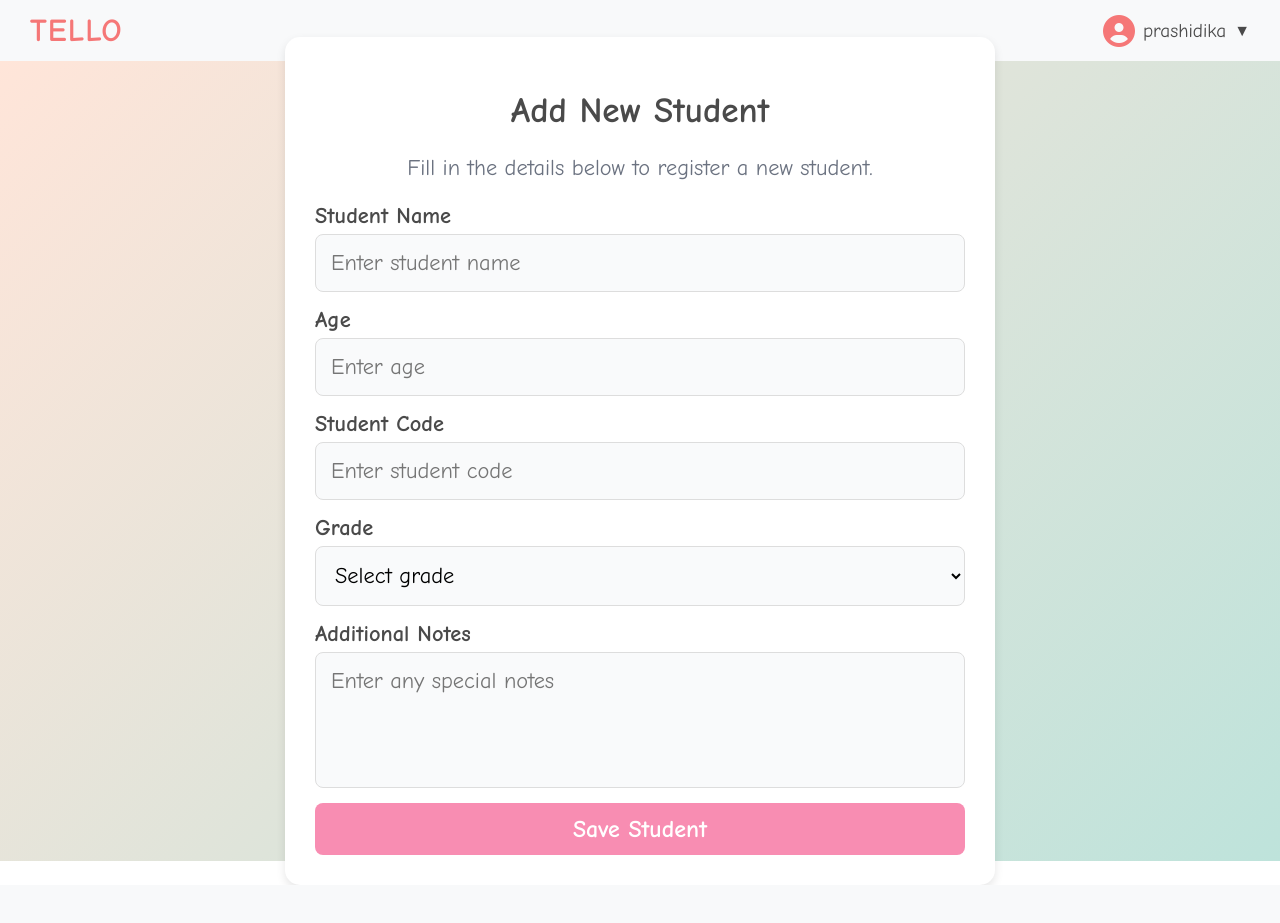
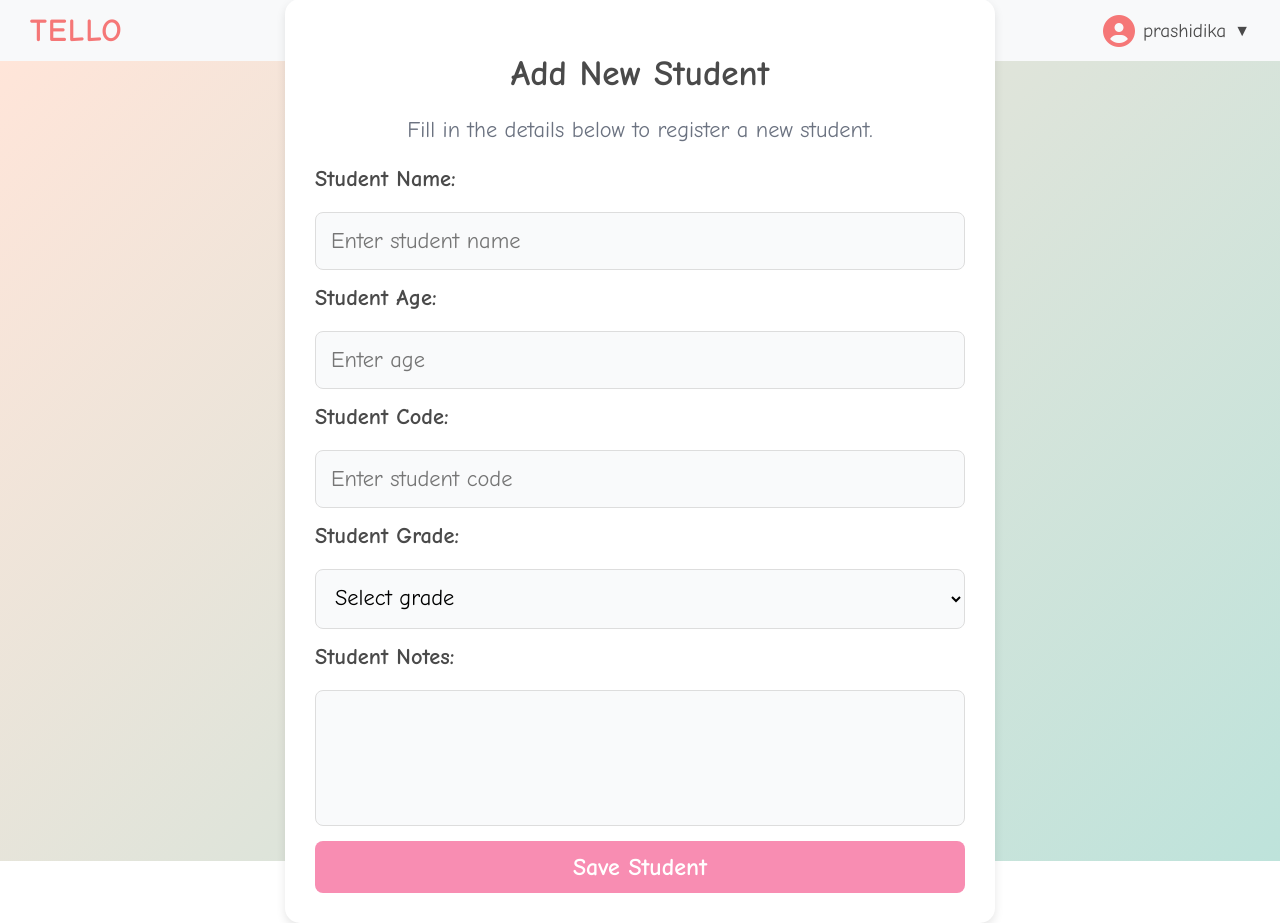
Before and after one commit to prashere/TellO, a Django app: page /add/ in a window 1280 px wide. Before the commit the page ends 861 px from the top, so only its background shows below. Run offline with Django 5.2, Linux system fonts and the light colour scheme; a user stored in the database is signed in; parts of the project's set-up code (start-up, migrations or seed data) failed here and were passed over; some libraries are stand-ins or nearby versions.

Commit message:
feat: final modifications

```diff
--- a/detector_model/head_gaze_emotion_detector.py
+++ b/detector_model/head_gaze_emotion_detector.py
@@ -129,7 +129,7 @@
     def __init__(self, predictor_path):
         self.face_analyzer = FaceAnalyzer(predictor_path)
         self.emotion_analyzer = EmotionAnalyzer()
-        self.cap = cv2.VideoCapture(0)
+        self.cap = cv2.VideoCapture(1)
         self.frame_count = 0
         self.emotion_update_interval = 15  # Run emotion detection every 15 frames
 
--- a/speech_work/speech_recognition.py
+++ b/speech_work/speech_recognition.py
@@ -4,7 +4,7 @@
 import vosk
 import json
 
-MODEL_PATH = "./Resources/vosk-model-small-en-us-0.15"
+MODEL_PATH = "speech_work/Resources/vosk-model-small-en-us-0.15"
 
 if not os.path.exists(MODEL_PATH):
     print("Model folder not found! Make sure you extracted it correctly.")
--- a/speech_work/tts_offline.py
+++ b/speech_work/tts_offline.py
@@ -9,7 +9,8 @@
 engine.setProperty('rate', 200)
 engine.setProperty('volume', 1.0)
 
-text = "Hello! This is a different voice. Today is Sunday and the weather is nice."
+text = "The dog is barking."
 
 engine.say(text)
 engine.runAndWait()
+print("Text-to-speech successfully executed.")
--- a/webapp/tello/models.py
+++ b/webapp/tello/models.py
@@ -89,7 +89,7 @@
     """
     student = models.ForeignKey(
         Student, on_delete=models.CASCADE, related_name="sessions")
-    story_id = models.IntegerField()  # Not a ForeignKey, as requested
+    story_id = models.IntegerField()
     start_time = models.DateTimeField(default=now)
     end_time = models.DateTimeField(null=True, blank=True)
     duration = models.DurationField(null=True, blank=True)  # Auto-calculated
--- a/webapp/tello/templates/student_addition.html
+++ b/webapp/tello/templates/student_addition.html
@@ -4,71 +4,40 @@
 <div class="body-container">
   <div class="form-container">
     <header>
-      <h1>Add New Student</h1>
-      <p>Fill in the details below to register a new student.</p>
+      <h1>{{ is_editing|yesno:"Edit Student,Add New Student" }}</h1>
+      <p>Fill in the details below to {{ is_editing|yesno:"edit the student.,register a new student." }}</p>
     </header>
 
-    <main>
-      <form action="{% url 'add' %}" method="POST">
-        {% csrf_token %}
-        <div class="form-group">
-          <label for="student-name">Student Name</label>
-          <input
-            type="text"
-            id="student-name"
-            name="student_name"
-            placeholder="Enter student name"
-            required
-          />
-        </div>
+    <form action="{% if is_editing %}{% url 'edit_student' student.studentcode %}{% else %}{% url 'add' %}{% endif %}" method="POST">
+      {% csrf_token %}
 
-        <div class="form-group">
-          <label for="student-age">Age</label>
-          <input
-            type="number"
-            id="student-age"
-            name="student_age"
-            placeholder="Enter age"
-            required
-          />
-        </div>
+      <label for="student-name">Student Name:</label>
+      <input type="text" id="student-name" name="student_name" placeholder="Enter student name"
+             value="{{ student.studentname|default_if_none:'' }}" required />
 
-        <div class="form-group">
-          <label for="student-code">Student Code</label>
-          <input
-            type="string"
-            id="student-code"
-            name="student_code"
-            placeholder="Enter student code"
-            required
-          />
-        </div>
+      <label for="student-age">Student Age:</label>
+      <input type="number" id="student-age" name="student_age" placeholder="Enter age"
+             value="{{ student.studentage|default_if_none:'' }}" required />
 
-        <div class="form-group">
-          <label for="student-grade">Grade</label>
-          <select id="student-grade" name="student_grade" required>
-            <option value="" disabled selected>Select grade</option>
-            <option value="Kindergarten">Kindergarten</option>
-            <option value="JKG">JKG</option>
-            <option value="SKG">SKG</option>
-            <option value="1">1</option>
-            <option value="2">2</option>
-          </select>
-        </div>
+      <label for="student-code">Student Code:</label>
+      <input type="text" id="student-code" name="student_code" placeholder="Enter student code"
+             value="{{ student.studentcode|default_if_none:'' }}" {% if is_editing %}readonly{% endif %} required />
 
-        <div class="form-group">
-          <label for="student-notes">Additional Notes</label>
-          <textarea
-            id="student-notes"
-            name="student_notes"
-            rows="4"
-            placeholder="Enter any special notes"
-          ></textarea>
-        </div>
+      <label for="student-grade">Student Grade:</label>
+             <select id="student-grade" name="student_grade" required>
+              <option value="" disabled {% if not student.studentgrade %}selected{% endif %}>Select grade</option>
+              {% for grade in grades %}
+                <option value="{{ grade }}" {% if student.studentgrade == grade %}selected{% endif %}>
+                  {{ grade }}
+                </option>
+              {% endfor %}
+            </select>
 
-        <button type="submit" class="save-btn">Save Student</button>
-      </form>
-    </main>
+      <label for="student-notes">Student Notes:</label>
+      <textarea name="student_notes" rows="4">{{ student.studentnotes|default_if_none:'' }}</textarea>
+
+      <button type="submit" class="save-btn">{{ is_editing|yesno:"Save Changes,Save Student" }}</button>
+    </form>
   </div>
-</div>
+  </div>
 {% endblock %}
--- a/webapp/tello/urls.py
+++ b/webapp/tello/urls.py
@@ -6,6 +6,8 @@
     path("api/teacher-login/", views.teacher_login_api, name="teacher_login_api"),
     path('dashboard/', views.teacher_dashboard, name='dashboard'),
     path('add/', views.add_student, name='add'),
+    path('edit/<str:student_code>/', views.edit_student, name='edit_student'),
+    path('delete/<str:student_code>/', views.delete_student, name='delete_student'),
     path('report/', views.report, name='home'),
     path('reports/<int:report_id>/', views.report_detail, name='report_detail'),
     path("api/get-students/<int:teacher_id>/",
--- a/webapp/tello/views.py
+++ b/webapp/tello/views.py
@@ -68,6 +68,7 @@
 
 @login_required
 def add_student(request):
+    grades = ["Kindergarten", "JKG", "SKG", "1", "2"]
     if request.method == "POST":
         student_name = request.POST.get("student_name")
         student_age = request.POST.get("student_age")
@@ -91,8 +92,32 @@
         else:
             messages.error(request, "Please fill in all required fields.")
 
-    return render(request, "student_addition.html")
+    return render(request, 'student_addition.html', {'is_editing': False, 'grades': grades})
 
+@login_required
+def edit_student(request, student_code):
+    grades = ["Kindergarten", "JKG", "SKG", "1", "2"]
+    student = get_object_or_404(Student, studentcode=student_code)
+
+    if request.method == 'POST':
+        student.studentname = request.POST['student_name']
+        student.studentage = request.POST['student_age']
+        student.studentgrade = request.POST['student_grade']
+        student.studentnotes = request.POST.get('student_notes', '')
+        student.save()
+        return redirect('dashboard')
+
+    return render(request, 'student_addition.html', {
+        'student': student,
+        'is_editing': True,
+        'grades': grades,
+    })
+
+@login_required
+def delete_student(request, student_code):
+    student = get_object_or_404(Student, studentcode=student_code)
+    student.delete()
+    return redirect('dashboard')
 
 @login_required
 def teacher_dashboard(request):
@@ -248,7 +273,6 @@
                 'date': session.date.strftime("%Y-%m-%d"),
                 'final_score': report_item.final_score,
             })
-            # Set current_index based on the position of the current report in the chart_data list.
             if report_item.id == report.id:
                 current_index = len(chart_data) - 1
 
```
Also changed, not shown: camera_test.py (+35 -24 lines), rl_framework/environment.py (+34 -7 lines), rl_framework/state.py (+56 -0 lines), test_response_evaluator.py (added, +45 -0 lines), ui_assets/flet_frames/flet_app.py (+3 -6 lines), webapp/tello/templates/dashboard.html (+13 -2 lines), webapp/db.sqlite3.
